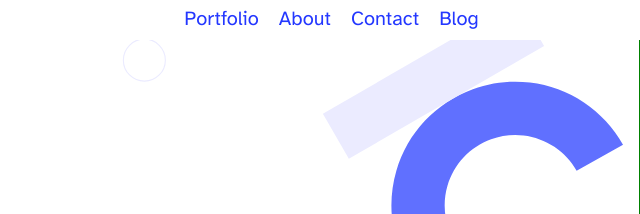
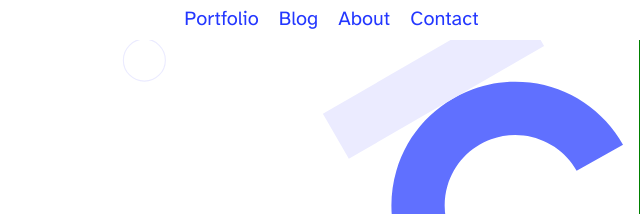
Before and after one commit to Diegogagan2587/diego-blog-w-astro, an Astro site: page / in a window 1280 px wide. Shown: the top 214 px of the page, 640-1280 px from the left. Built offline with nearby package versions, Linux system fonts and the light colour scheme; Astro itself is replaced by a stand-in of ours.

Commit message:
fix link to blog section in navbar

```diff
--- a/src/components/App.jsx
+++ b/src/components/App.jsx
@@ -39,7 +39,7 @@ function App() {
       <main className='bg-[#F4F5F7] font-poppins home-main'>
         <IntroductionSection sectionRef={introductionRef} isActive={activeSection === 'introductionRef'}/>
         <PortfolioSection sectionRef={portfolioRef} isActive={activeSection==='portfolioRef'}/>
-        <BlogSection sectionRef={blogRef} isActive={activeSection === 'blog'} />
+        <BlogSection sectionRef={blogRef} isActive={activeSection === 'blogRef'} />
         <AboutSection sectionRef={ aboutRef } isActive={activeSection==='aboutRef'}/>
         <ContactForm sectionRef={ contactRef } isActive={activeSection==='contactRef'}/>
       </main>
--- a/src/components/NavigationBar.jsx
+++ b/src/components/NavigationBar.jsx
@@ -74,6 +74,15 @@ const NavigationBar = ({ scrollToSection, site }) => {
           </a>
         </li>
         <li>
+          <a className="cursor-pointer"
+             onClick={() => {
+               handleNavigationClick('blogRef');
+             }}
+           >
+            Blog
+          </a>
+        </li>
+        <li>
           <a
             className="cursor-pointer"
             onClick={() => {
@@ -93,11 +102,6 @@ const NavigationBar = ({ scrollToSection, site }) => {
             Contact
           </a>
         </li>
-        <li>
-          <a className="cursor-pointer" href="/blog">
-            Blog
-          </a>
-        </li>
       </ul>
     </nav>
   );
```
